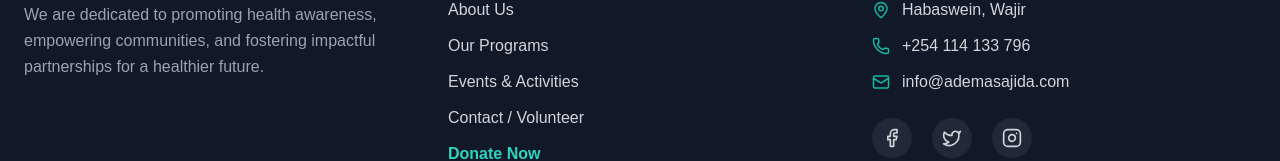
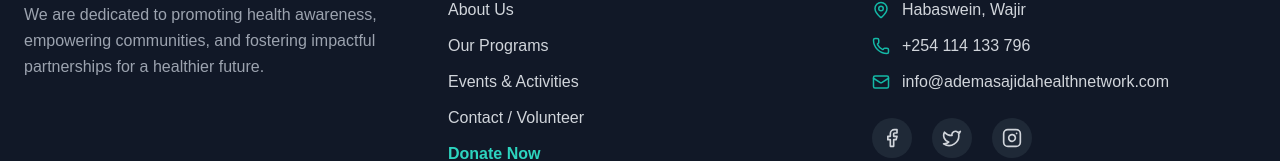
Before and after one commit to mohatech008/Ademsawebapp, a React (Vite) app: page /about in a window 1280 px wide. Shown: the part 3063-3224 px from the top of the page. Built offline with nearby package versions, Linux system fonts and the light colour scheme; no server answers.

Commit message:
Fixed Footer section

```diff
--- a/src/Components/Footer.jsx
+++ b/src/Components/Footer.jsx
@@ -21,36 +21,31 @@ function Footer() {
           </p>
         </div>
 
-        {/* Column 2: Quick Links (REFACTORED) */}
+        {/* Column 2: Quick Links */}
         <div>
           <h2 className="text-xl font-semibold text-white mb-4">Quick Links</h2>
           <ul className="space-y-3">
             <li>
-              {/* Go to Dedicated Page */}
               <Link to="/about" className="hover:text-blue-400 transition flex items-center gap-2">
                 About Us
               </Link>
             </li>
             <li>
-              {/* Scroll to Programs Section */}
               <HashLink smooth to="/#programs" className="hover:text-blue-400 transition flex items-center gap-2">
                 Our Programs
               </HashLink>
             </li>
             <li>
-              {/* Scroll to Impact/Activities Section */}
               <HashLink smooth to="/#impact" className="hover:text-blue-400 transition flex items-center gap-2">
                 Events & Activities
               </HashLink>
             </li>
             <li>
-              {/* Scroll to Volunteer/Contact Form */}
               <HashLink smooth to="/#volunteer" className="hover:text-blue-400 transition flex items-center gap-2">
                 Contact / Volunteer
               </HashLink>
             </li>
             <li>
-              {/* Added Donate Link */}
               <Link to="/donate" className="text-teal-400 font-bold hover:text-white transition flex items-center gap-2">
                 Donate Now
               </Link>
@@ -68,11 +63,17 @@ function Footer() {
             </li>
             <li className="flex items-center gap-3">
               <Phone size={18} className="text-teal-500 shrink-0" />
-              <span>+254 114 133 796</span>
+              {/* Added clickable phone link */}
+              <a href="tel:+254114133796" className="hover:text-teal-400 transition">
+                +254 114 133 796
+              </a>
             </li>
             <li className="flex items-center gap-3">
               <Mail size={18} className="text-teal-500 shrink-0" />
-              <span>info@ademasajida.com</span>
+              {/* Added clickable email link */}
+              <a href="mailto:info@ademasajida.com" className="hover:text-teal-400 transition">
+               info@ademasajidahealthnetwork.com
+              </a>
             </li>
           </ul>
 
```
